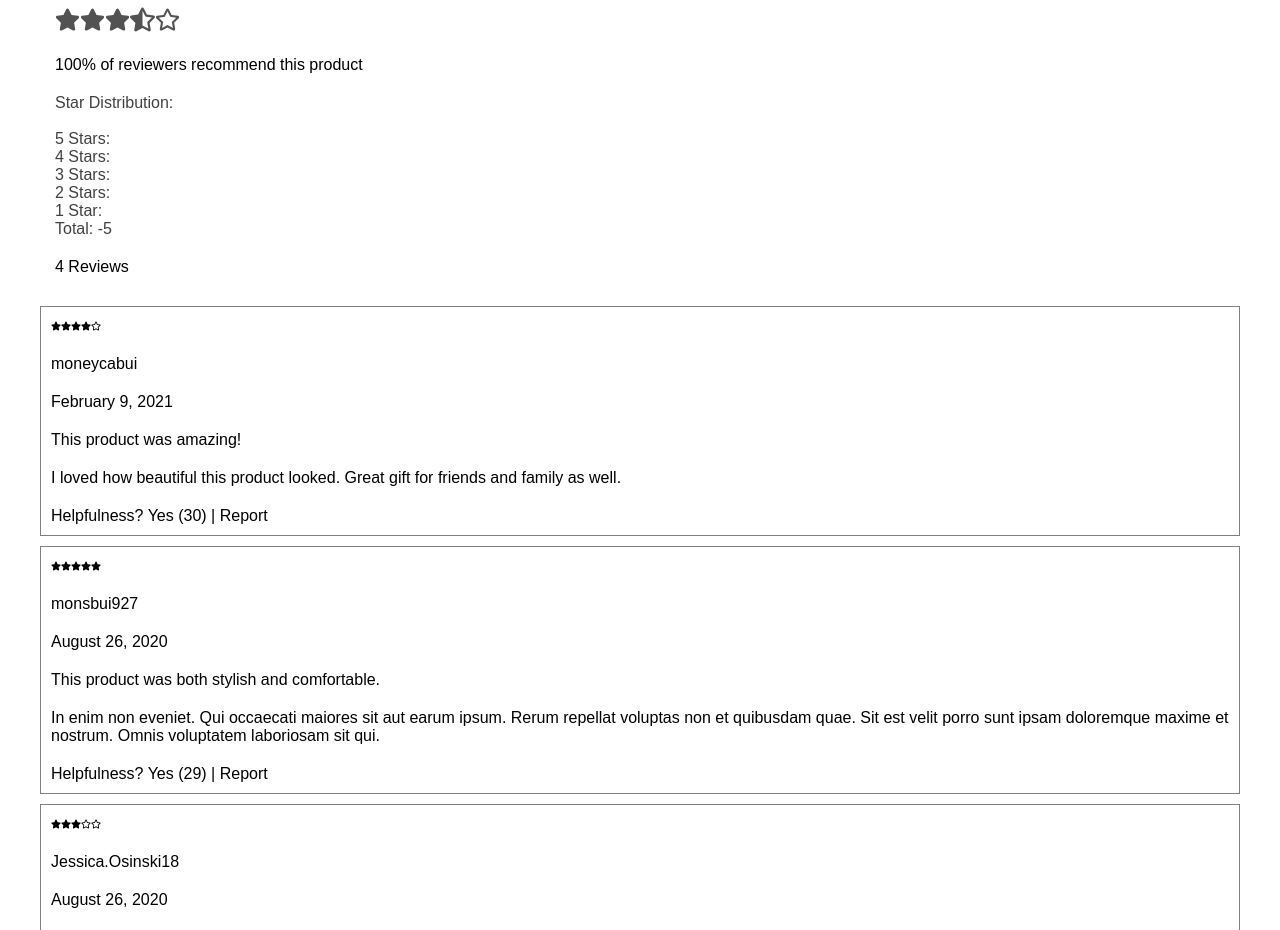
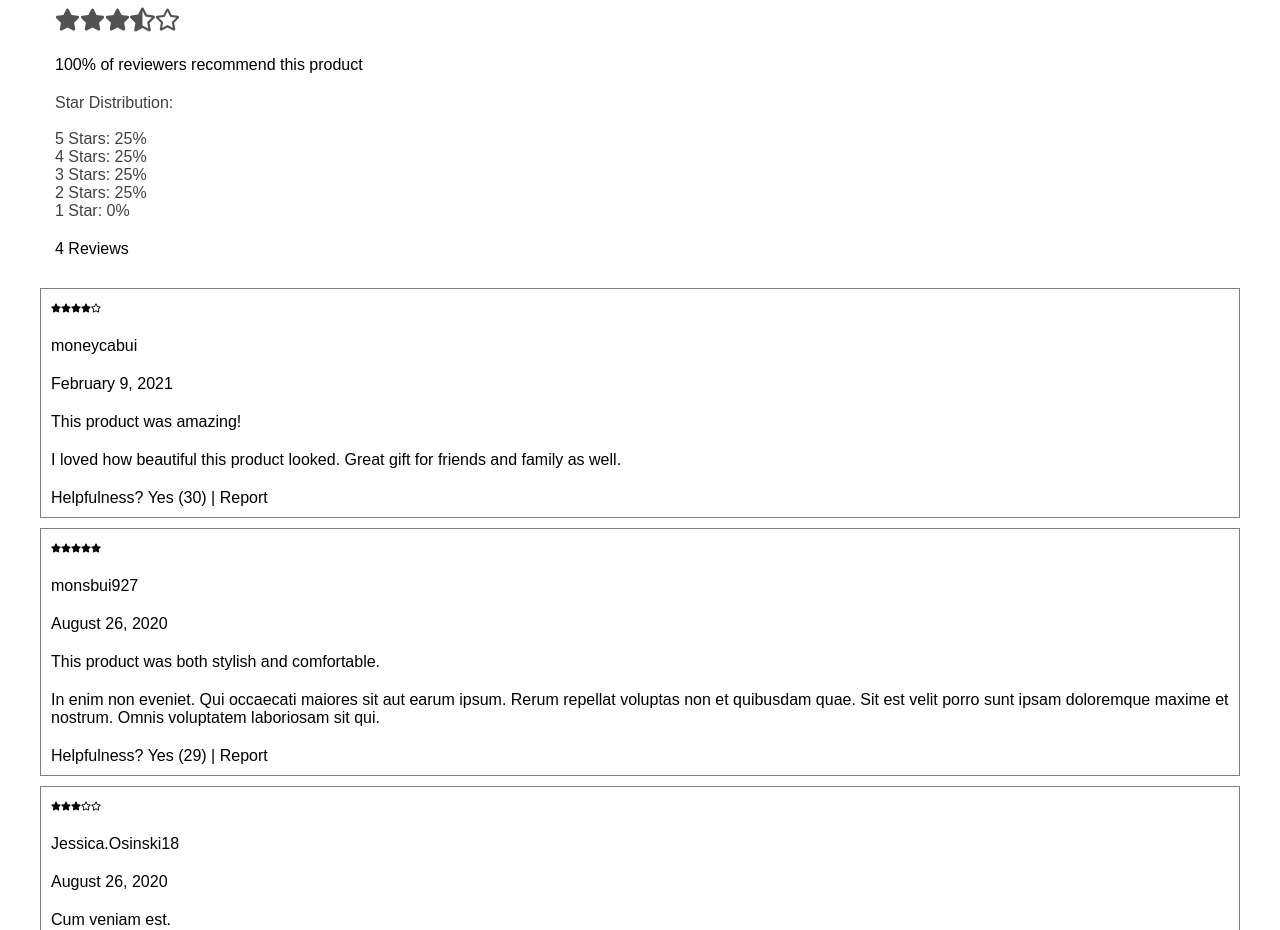
Before and after one commit to 7-Oscillating-Owls/hoo-dunit, a React app: page / in a window 1280 px wide. Shown: the part 1700-2630 px from the top of the page. Built offline with nearby package versions, Linux system fonts and the light colour scheme; no server answers.

Commit message:
Fixed rating distribution feature to reflect accurate percentages

```diff
--- a/client/src/components/ReviewRatingDistribution/index.jsx
+++ b/client/src/components/ReviewRatingDistribution/index.jsx
@@ -2,18 +2,24 @@ import React from 'react';
 import styles from './ReviewRatingDistribution.css';
 
 const ReviewRatingDistribution = (props) => {
-  const { fiveStarTotal, fourStarTotal, threeStarTotal, twoStarTotal, oneStarTotal } = props;
-  const total = fiveStarTotal + fourStarTotal + threeStarTotal + twoStarTotal + oneStarTotal - 5;
+  const {
+    reviewCount,
+    fiveStarTotal,
+    fourStarTotal,
+    threeStarTotal,
+    twoStarTotal,
+    oneStarTotal
+  } = props;
+
   return (
     <div className={styles.ratingDistribution}>
       <div>Star Distribution:</div>
       <br />
-      <div>5 Stars: {fiveStarTotal}</div>
-      <div>4 Stars: {fourStarTotal}</div>
-      <div>3 Stars: {threeStarTotal}</div>
-      <div>2 Stars: {twoStarTotal}</div>
-      <div>1 Star: {oneStarTotal}</div>
-      <div>Total: {total}</div>
+      <div>5 Stars: {`${(fiveStarTotal / reviewCount).toFixed(2) * 100}%`}</div>
+      <div>4 Stars: {`${(fourStarTotal / reviewCount).toFixed(2) * 100}%`}</div>
+      <div>3 Stars: {`${(threeStarTotal / reviewCount).toFixed(2) * 100}%`}</div>
+      <div>2 Stars: {`${(twoStarTotal / reviewCount).toFixed(2) * 100}%`}</div>
+      <div>1 Star: {`${(oneStarTotal / reviewCount).toFixed(2) * 100}%`}</div>
     </div>
   );
 };
@@ -21,9 +27,3 @@ const ReviewRatingDistribution = (props) => {
 export default ReviewRatingDistribution;
 
 // Notes and Experimentation:
-
-{/* <div>5 Stars: {`${(fiveStarTotal - 1 / total).toFixed(2) * 100}%`}</div>
-<div>4 Stars: {`${(fourStarTotal - 1 / total).toFixed(2) * 100}%`}</div>
-<div>3 Stars: {`${(threeStarTotal - 1 / total).toFixed(2) * 100}%`}</div>
-<div>2 Stars: {`${(twoStarTotal - 1 / total).toFixed(2) * 100}%`}</div>
-<div>1 Star: {`${(oneStarTotal - 1 / total).toFixed(2) * 100}%`}</div> */}
--- a/client/src/components/ReviewsList/index.jsx
+++ b/client/src/components/ReviewsList/index.jsx
@@ -37,6 +37,7 @@ class ReviewsList extends React.Component {
   componentDidMount() {
     this.getReviews();
     this.getOverallView();
+    this.getIndividualStarTotal();
   }
 
   getReviews() {
@@ -86,27 +87,26 @@ class ReviewsList extends React.Component {
   }
 
   getIndividualStarTotal() {
-    const fiveStarCount = 1;
-    const fourStarCount = 1;
-    const threeStarCount = 1;
-    const twoStarCount = 1;
-    const oneStarCount = 1;
+    let fiveStarCount = 0;
+    let fourStarCount = 0;
+    let threeStarCount = 0;
+    let twoStarCount = 0;
+    let oneStarCount = 0;
 
-    reviewsData.results.forEach((review, index) => {
-      const individualStarRating = reviewsData.results[index]['rating'];
-      if (individualStarRating === 5) {
+    reviewsData.results.forEach((review) => {
+      if (review.rating === 5) {
         fiveStarCount += 1;
       }
-      if (individualStarRating === 4) {
+      if (review.rating === 4) {
         fourStarCount += 1;
       }
-      if (individualStarRating === 3) {
+      if (review.rating === 3) {
         threeStarCount += 1;
       }
-      if (individualStarRating === 2) {
+      if (review.rating === 2) {
         twoStarCount += 1;
       }
-      if (individualStarRating === 1) {
+      if (review.rating === 1) {
         oneStarCount += 1;
       }
     });
@@ -114,7 +114,7 @@ class ReviewsList extends React.Component {
     this.setState({ fourStarTotal: fourStarCount });
     this.setState({ threeStarTotal: threeStarCount });
     this.setState({ twoStarTotal: twoStarCount });
-    this.setState({ oneStarTotal: fiveStarCount });
+    this.setState({ oneStarTotal: oneStarCount });
   }
 
   // eslint-disable-next-line class-methods-use-this
@@ -133,7 +133,6 @@ class ReviewsList extends React.Component {
     // Display two more reviews
     console.log('More Reviews clicked');
   }
-
 
   render() {
     let display = this.state.displayModal;
@@ -156,6 +155,7 @@ class ReviewsList extends React.Component {
           of reviewers recommend this product
         </div>
         <ReviewRatingDistribution
+          reviewCount={this.state.reviewCount}
           fiveStarTotal={this.state.fiveStarTotal}
           fourStarTotal={this.state.fourStarTotal}
           threeStarTotal={this.state.threeStarTotal}
```
